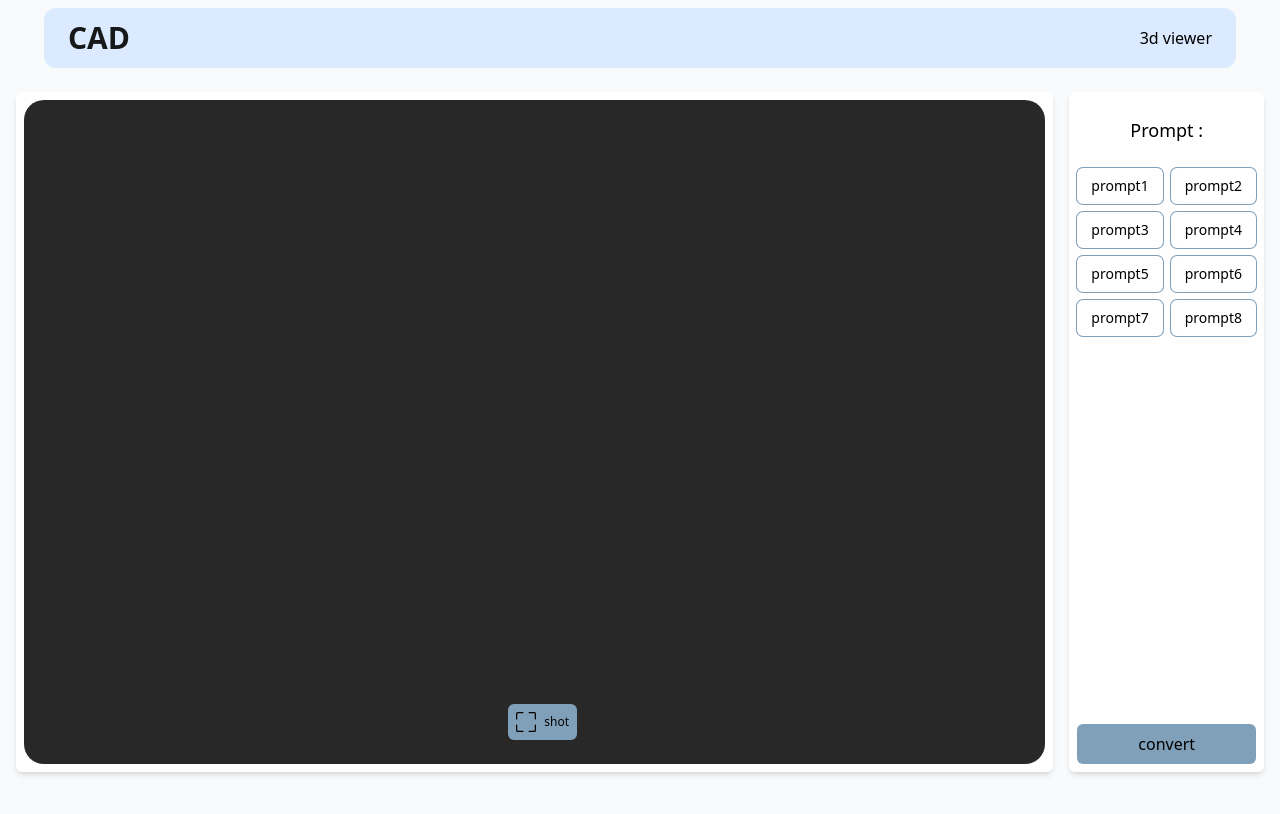
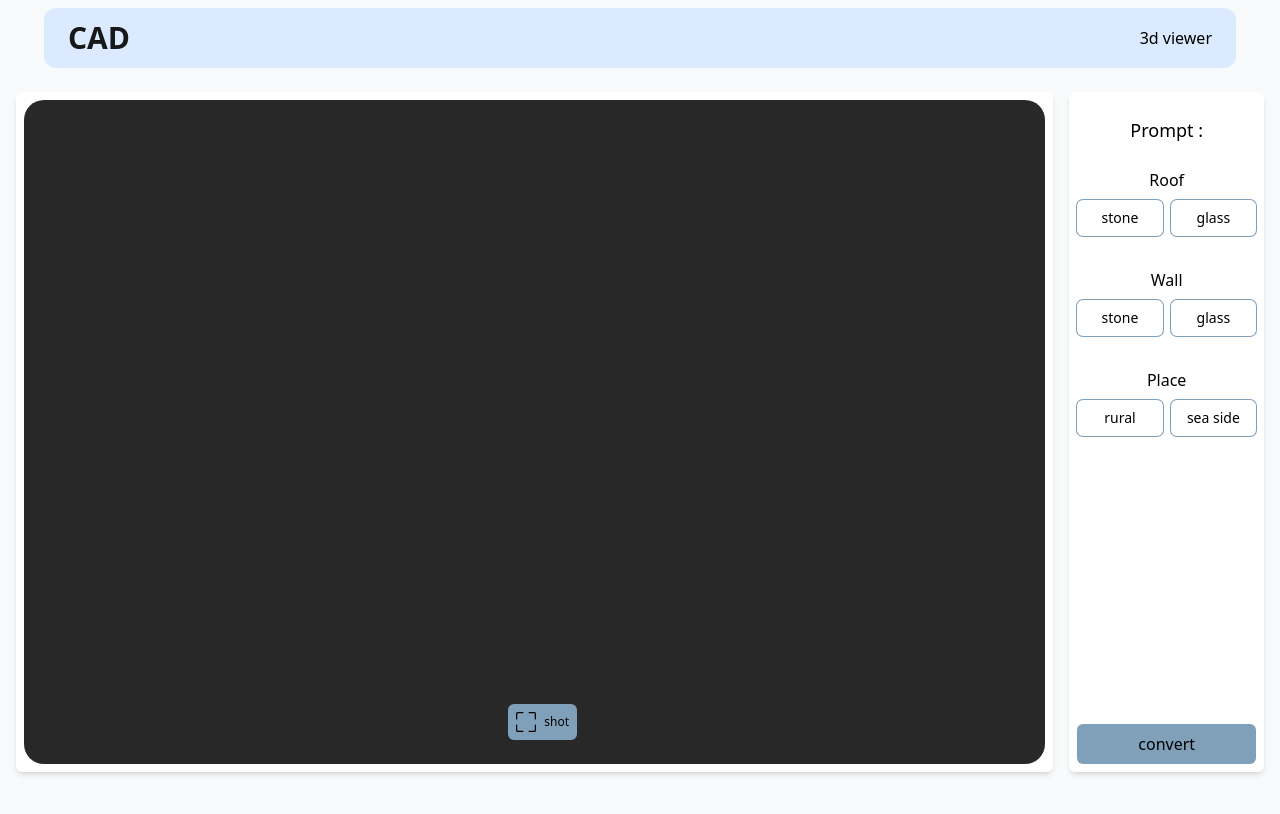
Before and after one commit to Matin-Sangabi/3d_obj_viewer, a React (Create React App) app: page /convert in a window 1280 px wide. Shown: the top 814 px of the page. Built offline with nearby package versions, Linux system fonts and the light colour scheme; no server answers.

Commit message:
update filters for prompt

```diff
--- a/src/components/active_btn/index.js
+++ b/src/components/active_btn/index.js
@@ -1,23 +1,22 @@
-import { useState } from "react";
-
-const ActiveButtonGroup = () => {
-  const [active, setActive] = useState([]);
-  const clickHandler = (id) => {
-    if (active.includes(id)) {
-      setActive(active.filter((buttonId) => buttonId !== id));
-    } else {
-      setActive([...active, id]);
-    }
-  };
+const ActiveButtonGroup = ({
+  roofClickHandler,
+  wallClickHandler,
+  placeClickHandler,
+  roof,
+  wall,
+  place,
+}) => {
   return (
-    <div className="flex flex-col gap-y-4">
-      <div className="flex items-center gap-x-2 gap-y-2 flex-wrap">
-        {active_btn_data.map((item) => (
+    <div className="flex flex-col gap-y-8 w-full">
+      <div className="flex flex-col gap-y-2 ">
+        <h1 className="text-center">Roof</h1>
+        <div className="flex items-center gap-x-2 gap-y-2 flex-auto flex-wrap">
+          {roof_btn_data.map((item) => (
             <button
-            onClick={() => clickHandler(item.id)}
+              onClick={() => roofClickHandler(item.value)}
               key={item.id}
               className={` flex flex-1 text-center items-center py-2 px-2  justify-center  text-sm hover:bg-[#809fb8] rounded-md ring-1 ring-[#809FB8] ${
-              active.includes(item.id) ? "bg-[#809fb8]" : ""
+                roof === item.value ? "bg-[#809fb8]" : ""
               }`}
               value={item.value}
             >
@@ -26,18 +25,55 @@ const ActiveButtonGroup = () => {
           ))}
         </div>
       </div>
+      <div className="flex flex-col gap-y-2">
+        <h1 className="text-center">Wall</h1>
+        <div className="flex items-center gap-x-2 gap-y-2 flex-wrap">
+          {wall_btn_data.map((item) => (
+            <button
+              onClick={() => wallClickHandler(item.value)}
+              key={item.id}
+              className={` flex flex-1 text-center items-center py-2 px-2  justify-center  text-sm hover:bg-[#809fb8] rounded-md ring-1 ring-[#809FB8] ${
+                wall === item.value ? "bg-[#809fb8]" : ""
+              }`}
+              value={item.value}
+            >
+              {item.name}
+            </button>
+          ))}
+        </div>
+      </div>
+      <div className="flex flex-col gap-y-2">
+        <h1 className="text-center">Place</h1>
+        <div className="flex items-center gap-x-2 gap-y-2 flex-wrap">
+          {place_btn_data.map((item) => (
+            <button
+              onClick={() => placeClickHandler(item.value)}
+              key={item.id}
+              className={` flex flex-1 text-center items-center py-2 px-2  justify-center  text-sm hover:bg-[#809fb8] rounded-md ring-1 ring-[#809FB8] ${
+                place === item.value ? "bg-[#809fb8]" : ""
+              }`}
+              value={item.value}
+            >
+              {item.name}
+            </button>
+          ))}
+        </div>
+      </div>
+    </div>
   );
 };
 
 export default ActiveButtonGroup;
 
-const active_btn_data = [
-  { name: "prompt1", id: 1, value: "1" },
-  { name: "prompt2", id: 2, value: "2" },
-  { name: "prompt3", id: 3, value: "3" },
-  { name: "prompt4", id: 4, value: "4" },
-  { name: "prompt5", id: 5, value: "5" },
-  { name: "prompt6", id: 6, value: "6" },
-  { name: "prompt7", id: 7, value: "7" },
-  { name: "prompt8", id: 8, value: "8" },
+const roof_btn_data = [
+  { name: "stone", id: 1, value: "stone roof" },
+  { name: "glass", id: 2, value: "glass roof" },
 ];
+const wall_btn_data = [
+  { name: "stone", id: 1, value: "stone wall" },
+  { name: "glass", id: 2, value: "glass wall" },
+];
+const place_btn_data = [
+  { name: "rural", id: 1, value: "rural place" },
+  { name: "sea side", id: 2, value: "seaside place" },
+];
--- a/src/components/dxf/layer/index.jsx
+++ b/src/components/dxf/layer/index.jsx
@@ -95,7 +95,7 @@ const Layer = ({ address_file }) => {
           onClick={clickHandler}
           className="flex items-center justify-center py-3 absolute bottom-4 left-6 text-sm rounded-md  z-50 bg-[#809fb0] px-6 "
         >
-          Get Layer
+          Render
         </button>
       </div>
     </div>
--- a/src/components/obj/objViewer.js
+++ b/src/components/obj/objViewer.js
@@ -21,6 +21,10 @@ const ObjViewer = () => {
   //* states
   const [scImages, setScImages] = useState(null);
   const [loading, setLoading] = useState(false);
+  const [roof, setRoof] = useState(0);
+  const [wall, setWall] = useState(0);
+  const [place, setPlace] = useState(0);
+
   //*actions
   const getImage = () => {
     var strMime = "image/jpeg";
@@ -37,10 +41,13 @@ const ObjViewer = () => {
       const files = dataURLtoFile(scImages, "sc_image.jpg");
       const resizeFiles = await resizeFile(files);
       const formData = new FormData();
-      const prompt = "";
+      const value = [roof, wall, place];
+
+      const prompt = value.toString();
       formData.append("uploaded_image", resizeFiles, resizeFiles.name);
       formData.append("prompt", prompt);
       const id = Cookies.get("file_id");
+
       const { data } = await http.post(
         `/api/v1/render/upload_image/${id}/`,
         formData,
@@ -56,6 +63,16 @@ const ObjViewer = () => {
       console.log(error);
       setLoading(false);
     }
+  };
+
+  const roofClickHandler = (value) => {
+    setRoof(value);
+  };
+  const wallClickHandler = (value) => {
+    setWall(value);
+  };
+  const placeClickHandler = (value) => {
+    setPlace(value);
   };
   //* resize size
   const resizeFile = (file) =>
@@ -208,9 +225,16 @@ const ObjViewer = () => {
         </div>
         <div className="col-span-12 lg:col-span-2">
           <div className="p-2 w-full bg-white rounded-md shadow-md h-full flex items-center justify-between flex-col ">
-            <div className="flex flex-col gap-y-2">
+            <div className="flex flex-col gap-y-2 w-full">
               <h1 className="text-lg text-center py-4">Prompt : </h1>
-              <ActiveButtonGroup />
+              <ActiveButtonGroup
+                roofClickHandler={roofClickHandler}
+                wallClickHandler={wallClickHandler}
+                placeClickHandler={placeClickHandler}
+                roof={roof}
+                wall={wall}
+                place={place}
+              />
             </div>
             <div className="px-4"></div>
             <button
```
Lines whose indentation alone changed are shown as unchanged.
